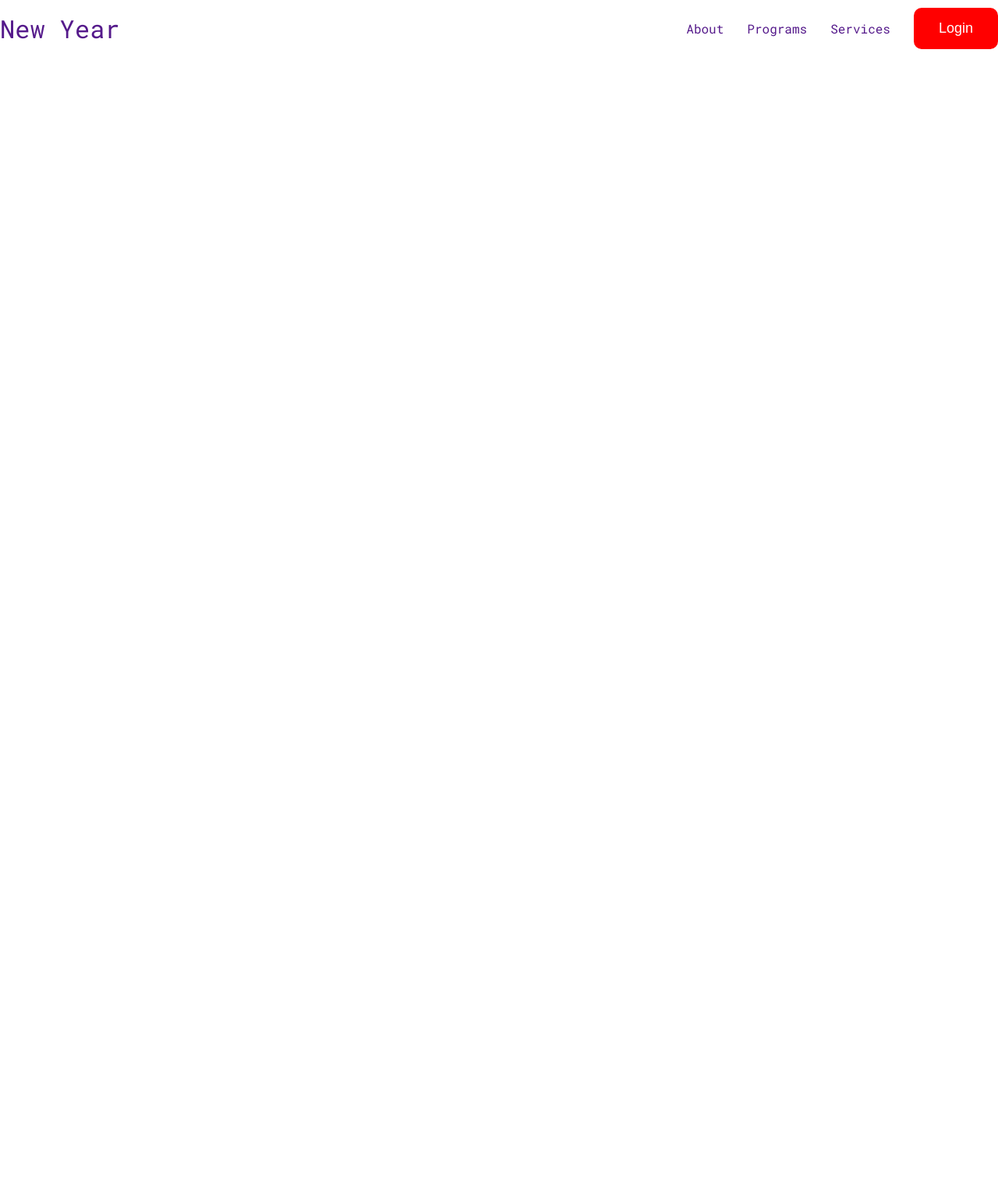
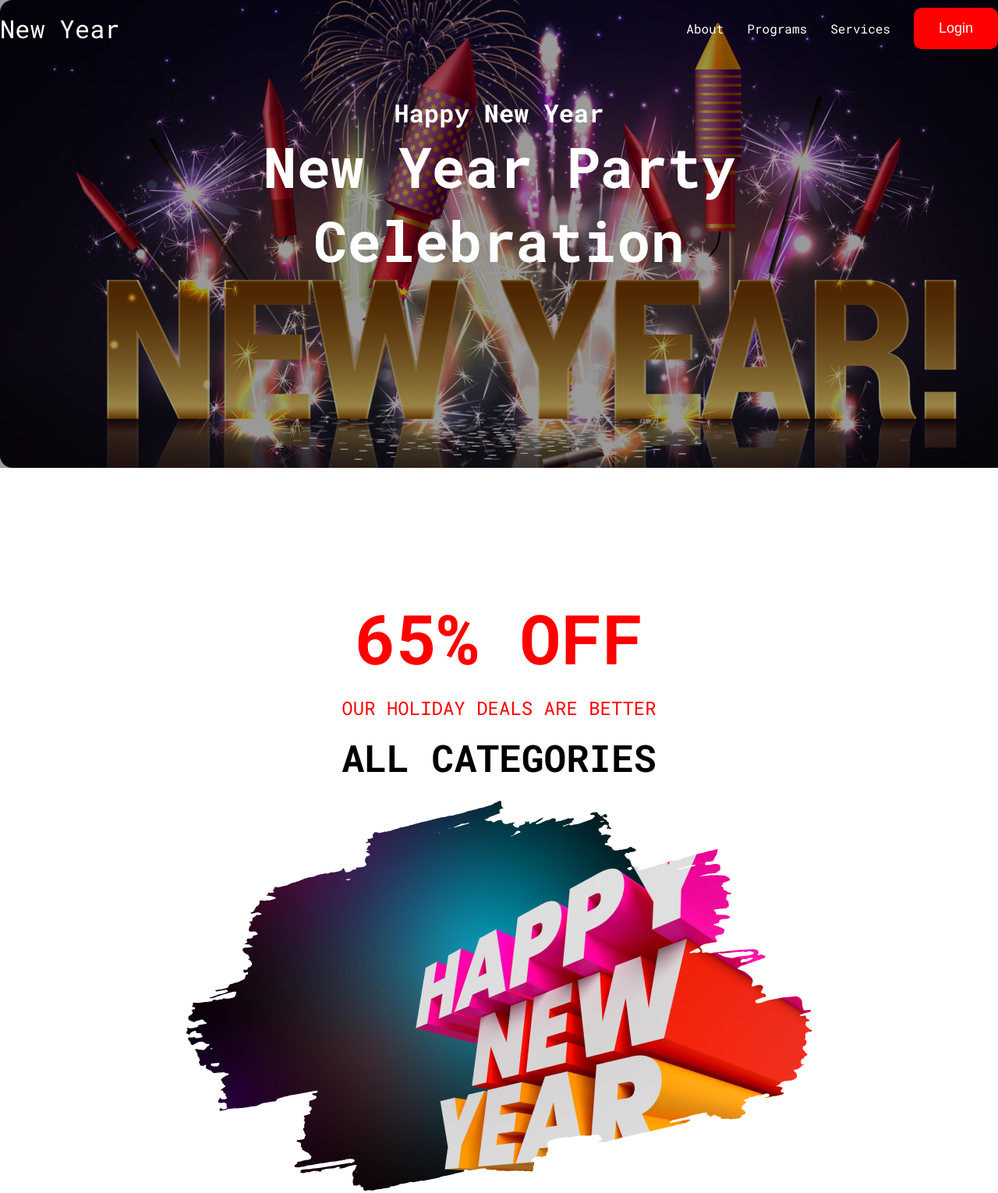
Before and after one commit to chayansrk64/new-year-offer, a plain HTML site: page index.html in a window 1280 px wide. Shown: the whole page at 78% size. Before the commit the page ends 800 px from the top, so only its background shows below. Drawn offline with Linux system fonts and the light colour scheme.

Commit message:
65% off section done

```diff
--- a/index.html
+++ b/index.html
@@ -23,9 +23,22 @@
                 <li><a href=""><button class="btn-primary">Login</button></a></li>
             </ul>
         </nav>
+        <div class="wrap">
+            <div class="banner-content">
+             <h3>Happy New Year</h3>
+             <h1>New Year Party <br> Celebration</h1>
+            </div>
+        </div>
     </header>
     <main>
-
+        <section class="off">
+            <div class="off-container">
+                <h1>65% OFF</h1>
+                <h4>OUR HOLIDAY DEALS ARE BETTER</h4>
+                <h2>ALL CATEGORIES</h2>
+                <img src="images/New Year Photo.png" alt="">
+            </div>
+        </section>
     </main>
     <footer>
 
--- a/styles/style.css
+++ b/styles/style.css
@@ -3,6 +3,13 @@
     padding:0;
     box-sizing: border-box;
 }
+
+/* variables */
+:root{
+    --primary-color: red;
+}
+
+
 /* font */
 
 .roboto-mono-font {
@@ -30,7 +37,10 @@ body{
 }
 header{
     max-width: 1320px;
+    min-height: 600px;
     margin: 0 auto;
+    background: linear-gradient(rgba(0,0,0,0.4), rgba(0,0,0,0.4)), url('../images/Banner\ Image.png');
+
 
 }
 header ul{
@@ -48,7 +58,49 @@ header ul li{
     list-style: none;
     margin-left: 30px;
     padding: 10px 0;
+
 }
 header li a{
     text-decoration: none;
+    color:white;
 }
+.wrap{
+    height: 400px;
+    padding-top: 50px;
+    /* display: flex;
+    align-items: center;
+    justify-content: center;
+    align-content: center; */
+}
+.banner-content{
+    color: white;
+    text-align: center;
+}
+.banner-content h1 {
+    font-size: 72px;
+}
+.banner-content h3{
+    font-size: 32px;
+}
+
+/* off-container section */
+.off-container{
+    margin: 160px 0;
+    text-align: center;
+}
+.off-container h1{
+    color: var(--primary-color);
+    font-size: 88px;
+    font-weight: bold;
+}
+.off-container h4{
+    font-size: 24px;
+    color: var(--primary-color);
+    font-weight: 400;
+    padding: 16px 0;
+}
+.off-container h2{
+    font-size: 48px;
+    font-weight: 700;
+    margin-bottom: 24px;
+}
```
